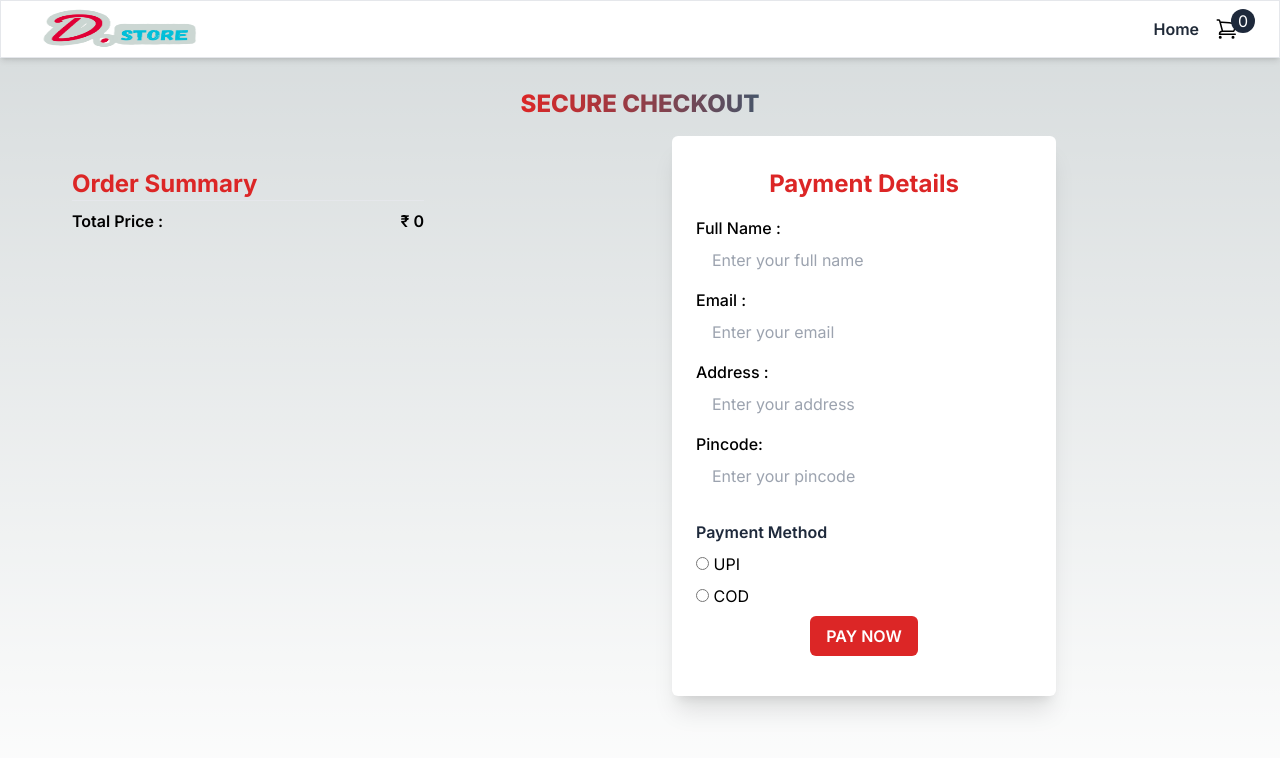
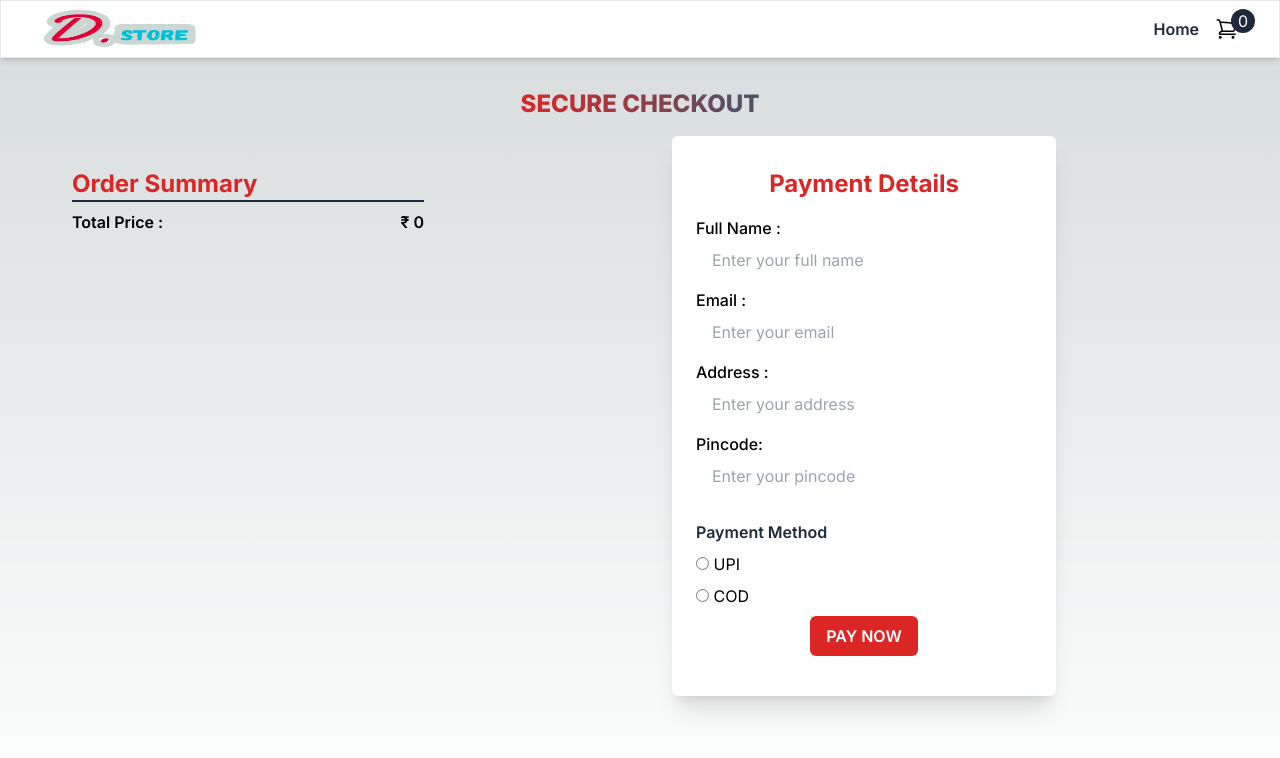
Before and after one commit to vishalkrishna8/Assignment-dilfoods, a Next.js app: page /checkout in a window 1280 px wide. Shown: the top 758 px of the page. Built offline with nearby package versions, Linux system fonts and the light colour scheme.

Commit message:
Style: Add border thickness for enhanced visual appeal

```diff
--- a/src/app/checkout/page.jsx
+++ b/src/app/checkout/page.jsx
@@ -48,7 +48,7 @@ function Checkout() {
                   </span>
                 </div>
               ))}
-              <div className=" flex justify-between items-center border-t py-2">
+              <div className=" flex justify-between items-center border-t-2 border-slate-800 py-2">
                 <span className="font-semibold">Total Price :</span>
                 <span className="ml-2 font-semibold">
                   <span>&#8377; </span>
```
